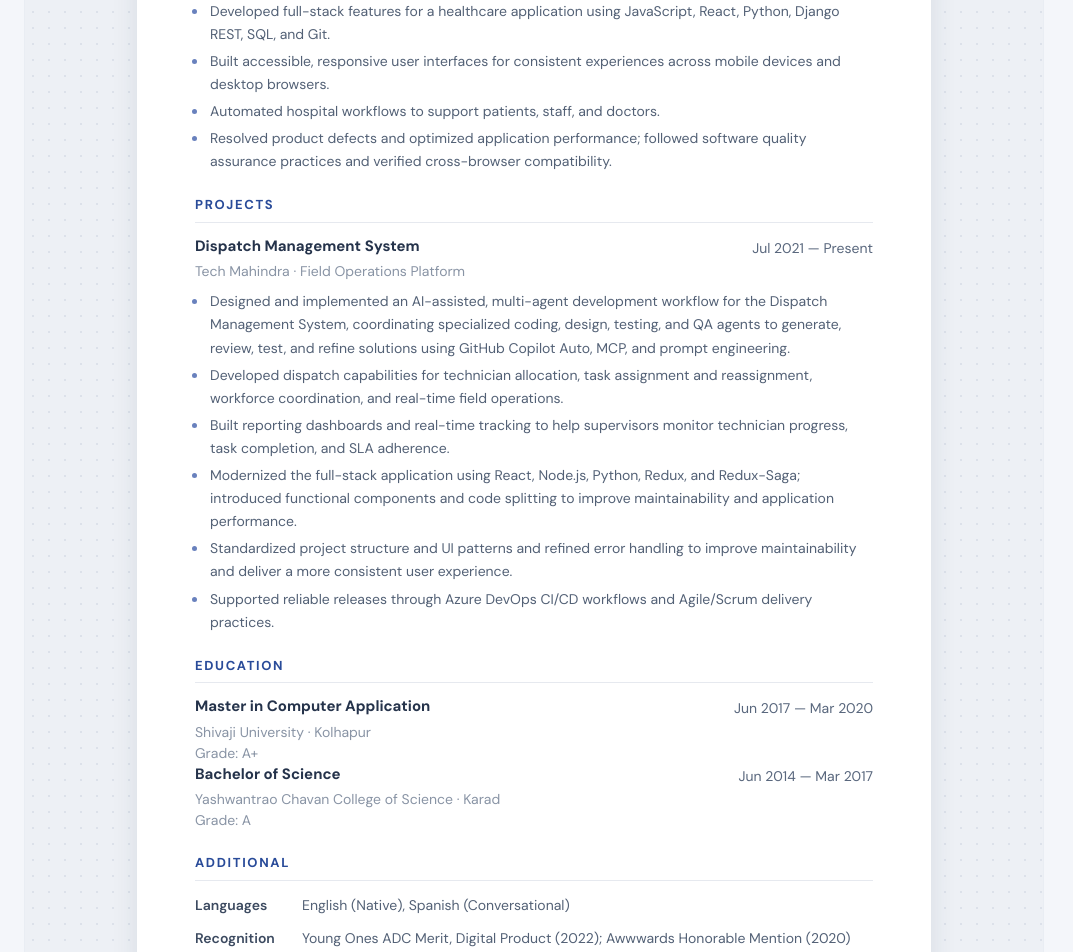
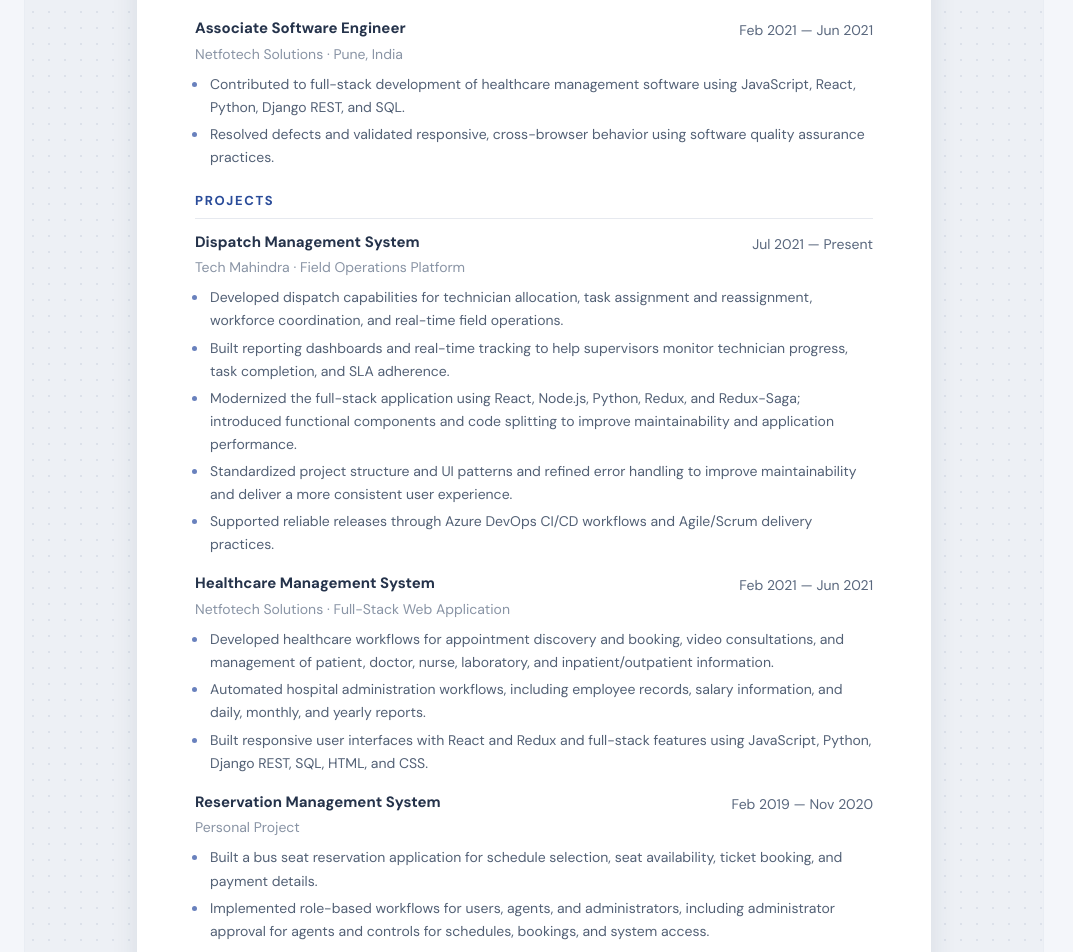
Before and after one commit to Kaustubh3117/resume, a React (Vite) app: page / in a window 1280 px wide. Shown: the part 1160-2112 px from the top of the page, without its empty margins (106-1179 px from the left). Built offline with nearby package versions, Linux system fonts and the light colour scheme.

Commit message:
updated experience

```diff
--- a/src/App.jsx
+++ b/src/App.jsx
@@ -130,6 +130,7 @@ function App() {
                     <p className="date"><Editable>Jul 2021 — Present</Editable></p>
                   </div>
                   <ul>
+                    <li><Editable>Designed and implemented an AI-assisted, multi-agent workflow for the Dispatch Management System, using specialized coding, design, testing, and QA agents with GitHub Copilot Auto, MCP, and prompt engineering to support development, review, and validation.</Editable></li>
                     <li><Editable>Architected scalable project structures across three major projects, improving maintainability and supporting evolving business requirements.</Editable></li>
                     <li><Editable>Improved application performance using code splitting, caching, and database indexing to reduce page load times.</Editable></li>
                     <li><Editable>Built and deployed web applications through Azure DevOps CI/CD pipelines, following Agile and Scrum practices to support reliable releases.</Editable></li>
@@ -145,10 +146,8 @@ function App() {
                     <p className="date"><Editable>Feb 2021 — Jun 2021</Editable></p>
                   </div>
                   <ul>
-                    <li><Editable>Developed full-stack features for a healthcare application using JavaScript, React, Python, Django REST, SQL, and Git.</Editable></li>
-                    <li><Editable>Built accessible, responsive user interfaces for consistent experiences across mobile devices and desktop browsers.</Editable></li>
-                    <li><Editable>Automated hospital workflows to support patients, staff, and doctors.</Editable></li>
-                    <li><Editable>Resolved product defects and optimized application performance; followed software quality assurance practices and verified cross-browser compatibility.</Editable></li>
+                    <li><Editable>Contributed to full-stack development of healthcare management software using JavaScript, React, Python, Django REST, and SQL.</Editable></li>
+                    <li><Editable>Resolved defects and validated responsive, cross-browser behavior using software quality assurance practices.</Editable></li>
                   </ul>
                 </div>
               </section>
@@ -164,12 +163,39 @@ function App() {
                     <p className="date"><Editable>Jul 2021 — Present</Editable></p>
                   </div>
                   <ul>
-                    <li><Editable>Designed and implemented an AI-assisted, multi-agent development workflow for the Dispatch Management System, coordinating specialized coding, design, testing, and QA agents to generate, review, test, and refine solutions using GitHub Copilot Auto, MCP, and prompt engineering.</Editable></li>
                     <li><Editable>Developed dispatch capabilities for technician allocation, task assignment and reassignment, workforce coordination, and real-time field operations.</Editable></li>
                     <li><Editable>Built reporting dashboards and real-time tracking to help supervisors monitor technician progress, task completion, and SLA adherence.</Editable></li>
                     <li><Editable>Modernized the full-stack application using React, Node.js, Python, Redux, and Redux-Saga; introduced functional components and code splitting to improve maintainability and application performance.</Editable></li>
                     <li><Editable>Standardized project structure and UI patterns and refined error handling to improve maintainability and deliver a more consistent user experience.</Editable></li>
                     <li><Editable>Supported reliable releases through Azure DevOps CI/CD workflows and Agile/Scrum delivery practices.</Editable></li>
+                  </ul>
+                </div>
+                <div className="experience-item">
+                  <div className="role-heading">
+                    <div>
+                      <h3><Editable>Healthcare Management System</Editable></h3>
+                      <p className="company"><Editable>Netfotech Solutions</Editable><span> · </span><Editable>Full-Stack Web Application</Editable></p>
+                    </div>
+                    <p className="date"><Editable>Feb 2021 — Jun 2021</Editable></p>
+                  </div>
+                  <ul>
+                    <li><Editable>Developed healthcare workflows for appointment discovery and booking, video consultations, and management of patient, doctor, nurse, laboratory, and inpatient/outpatient information.</Editable></li>
+                    <li><Editable>Automated hospital administration workflows, including employee records, salary information, and daily, monthly, and yearly reports.</Editable></li>
+                    <li><Editable>Built responsive user interfaces with React and Redux and full-stack features using JavaScript, Python, Django REST, SQL, HTML, and CSS.</Editable></li>
+                  </ul>
+                </div>
+                <div className="experience-item">
+                  <div className="role-heading">
+                    <div>
+                      <h3><Editable>Reservation Management System</Editable></h3>
+                      <p className="company"><Editable>Personal Project</Editable></p>
+                    </div>
+                    <p className="date"><Editable>Feb 2019 — Nov 2020</Editable></p>
+                  </div>
+                  <ul>
+                    <li><Editable>Built a bus seat reservation application for schedule selection, seat availability, ticket booking, and payment details.</Editable></li>
+                    <li><Editable>Implemented role-based workflows for users, agents, and administrators, including administrator approval for agents and controls for schedules, bookings, and system access.</Editable></li>
+                    <li><Editable>Developed responsive web features using JavaScript, React, Redux, Python, Django REST, PrimeReact, HTML, CSS, and SQL.</Editable></li>
                   </ul>
                 </div>
               </section>
```
